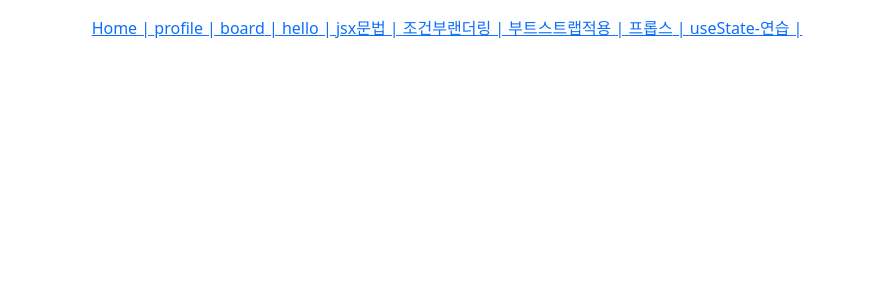
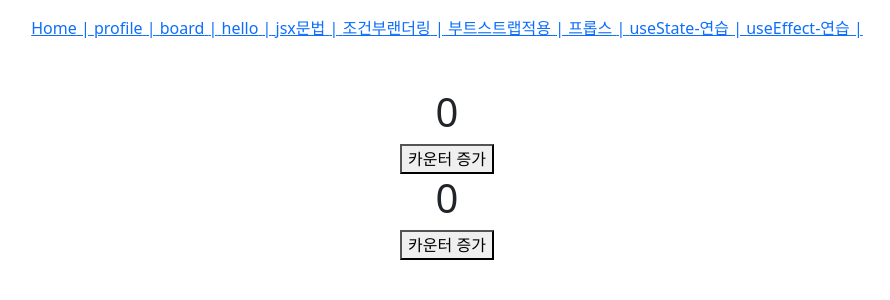
Before and after one commit to sua-repo/git_test, a React (Vite) app: page /useeffect in a window 1280 px wide. Shown: the top 300 px of the page, without its empty margins (193-1083 px from the left). Built offline with nearby package versions, Linux system fonts and the light colour scheme.

Commit message:
userEffect

```diff
--- /dev/null
+++ b/src/pages/UseEffectPage.jsx
@@ -0,0 +1,55 @@
+import React, { useEffect, useState } from 'react'
+/*
+// 정리하면 아래와 같다.
+
+// useEffect(() => {
+//   // 매 렌더링마다 실행
+// });
+
+// useEffect(() => {
+//   // 컴포넌트가 처음 렌더링된 실행
+// }, []);
+
+// useEffect(() => {
+//   // 컴포넌트가 처음 렌더링된 이후 실행
+//   // a나 b가 변경되어 컴포넌트가 재렌더링된 이후 실행
+// }, [a, b]);
+
+*/
+const UseEffectPage = () => {
+  const [firstCount, setFirstCount] = useState(0)
+  const [secondCount, setSecondCount] = useState(0)
+
+  //useEffect(() => {
+  //  console.log(`매랜더링 마다 실행 ${Date()}`) //화면이 업데이트 될때 마다(처음 화면 그릴때 포함함)
+  //})
+
+  useEffect(() => {
+    //컴포넌트가 처음 랜더링 될때만(created 될때만만)
+    console.log(`처음 렌더링 될때만 실행 ${Date()}`)
+  }, [])
+
+  useEffect(() => {
+    // 컴포넌트가 처음 렌더링된 이후 실행
+    //  a나 b가 변경되어 컴포넌트가 재렌더링된 이후 실행
+    console.log(`컴포넌트 변경 ${Date()}`)
+  }, [firstCount, secondCount])
+
+  const firstCountHandler = () => {
+    setFirstCount((firstCount) => firstCount + 1)
+  }
+  const secondCountHandler = () => {
+    setSecondCount((setSecondCount) => setSecondCount + 1)
+  }
+
+  return (
+    <div className='text-center mt-5'>
+      <h1>{firstCount}</h1>
+      <button onClick={firstCountHandler}>카운터 증가</button>
+      <h1>{secondCount}</h1>
+      <button onClick={secondCountHandler}>카운터 증가</button>
+    </div>
+  )
+}
+
+export default UseEffectPage
--- a/src/route/Routes.jsx
+++ b/src/route/Routes.jsx
@@ -7,6 +7,7 @@
 import JSXPage from "../pages/JSXPage"
 import ProfilePage from "../pages/ProfilePage"
 import PropsPage from "../pages/PropsPage"
+import UseEffectPage from "../pages/UseEffectPage"
 
 //React Routes, Route 사용시 배열로 관리하기
 const routes = [
@@ -63,5 +64,11 @@
         element: <CounterPage/>,
         title : 'useState-연습',
       },
+
+      {
+        path: '/useeffect',
+        element: <UseEffectPage/>,
+        title: 'useEffect-연습',
+      },
 ]
 export default routes
```
